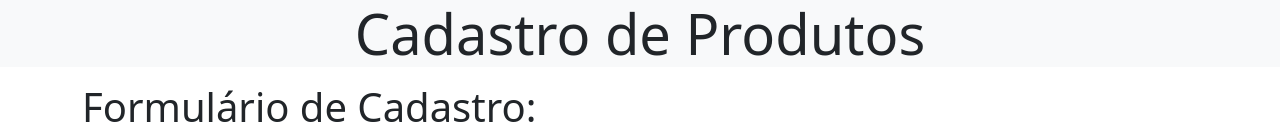
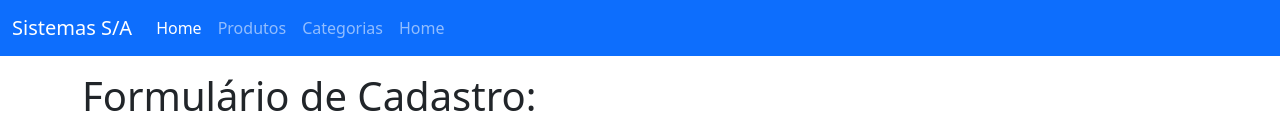
Before and after one commit to Vinist021/Cadastro_Produto_Angular, an Angular app: page / in a window 1280 px wide. Shown: the top 134 px of the page. Built offline with nearby package versions, Linux system fonts and the light colour scheme; no server answers.

Commit message:
Adicionada navbar

```diff
--- a/src/app/app.module.ts
+++ b/src/app/app.module.ts
@@ -14,6 +14,7 @@ import { ProductComponent } from './components/product/product.component';
 import { ProductsComponent } from './components/products/products.component';
 import { FooterComponent } from './components/footer/footer.component';
 import { registerLocaleData } from '@angular/common';
+import { NavbarComponent } from './navbar/navbar.component';
 
 registerLocaleData(localePt, 'pt');
 
@@ -23,7 +24,8 @@ registerLocaleData(localePt, 'pt');
     HeaderComponent,
     ProductComponent,
     ProductsComponent,
-    FooterComponent
+    FooterComponent,
+    NavbarComponent
   ],
   imports: [
     BrowserModule,
--- a/src/app/components/header/header.component.html
+++ b/src/app/components/header/header.component.html
@@ -1,3 +1,3 @@
-<header class="display-4 bg-light text-center">
-    Cadastro de Produtos
+<header>
+    <app-navbar></app-navbar>
 </header>
--- /dev/null
+++ b/src/app/navbar/navbar.component.html
@@ -0,0 +1,24 @@
+<nav class="navbar navbar-expand-lg navbar-dark bg-primary">
+  <div class="container-fluid">
+    <a class="navbar-brand" href="#">Sistemas S/A</a>
+    <button class="navbar-toggler" type="button" data-bs-toggle="collapse" data-bs-target="#navbarSupportedContent" aria-controls="navbarSupportedContent" aria-expanded="false" aria-label="Toggle navigation">
+      <span class="navbar-toggler-icon"></span>
+    </button>
+    <div class="collapse navbar-collapse" id="navbarSupportedContent">
+      <ul class="navbar-nav me-auto mb-2 mb-lg-0">
+        <li class="nav-item">
+          <a class="nav-link active" aria-current="page" href="#">Home</a>
+        </li>
+        <li class="nav-item">
+          <a class="nav-link" aria-current="page" href="#">Produtos</a>
+        </li>
+        <li class="nav-item">
+          <a class="nav-link" aria-current="page" href="#">Categorias</a>
+        </li>
+        <li class="nav-item">
+          <a class="nav-link" aria-current="page" href="#">Home</a>
+        </li>
+      </ul>
+    </div>
+  </div>
+</nav>
--- /dev/null
+++ b/src/app/navbar/navbar.component.ts
@@ -0,0 +1,15 @@
+import { Component, OnInit } from '@angular/core';
+
+@Component({
+  selector: 'app-navbar',
+  templateUrl: './navbar.component.html',
+  styleUrls: ['./navbar.component.css']
+})
+export class NavbarComponent implements OnInit {
+
+  constructor() { }
+
+  ngOnInit(): void {
+  }
+
+}
```
Also changed, not shown: src/app/navbar/navbar.component.css (added), 1 other file (tests, documents, lock files or other folders).
